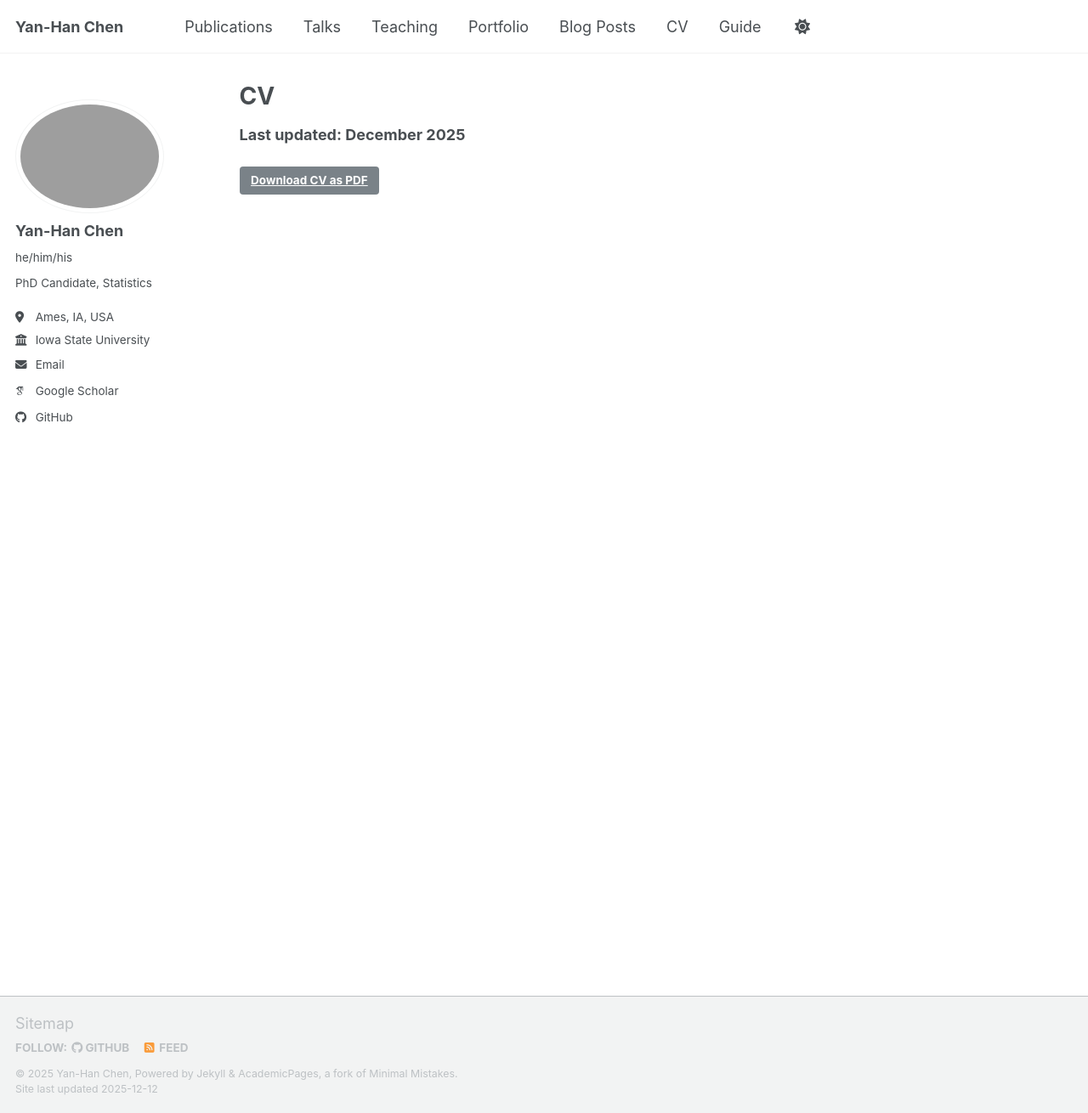
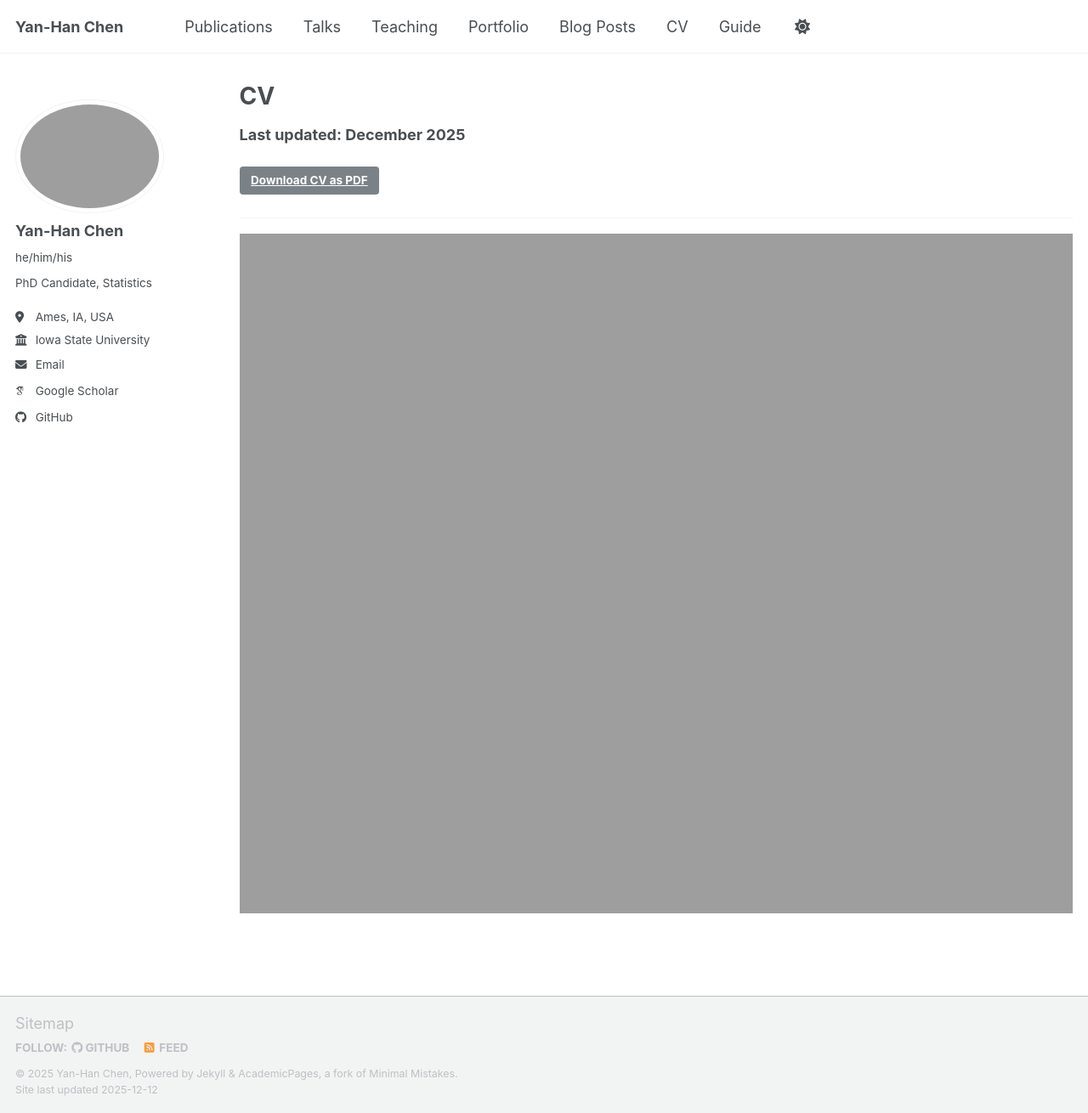
Before and after one commit to YanHanChen/YanHanChen.github.io, a Jekyll site: the page built from _pages/cv.md, in a window 1280 px wide and 1310 px high. Shown: the whole window at 85% size. Built offline with Jekyll 4.4.1, drawn with Linux system fonts in a browser that asks for light colours; some web fonts are replaced; a script bundle is joined from its source files by our own code; library files that are not in the unit come from our copies.

```diff
--- a/_pages/cv.md
+++ b/_pages/cv.md
@@ -12,6 +12,12 @@ redirect_from:
 **Last updated: December 2025**
 
 <a href="{{ base_path }}/files/cv.pdf" class="btn btn--primary">Download CV as PDF</a>
+
+---
+
+<iframe src="{{ base_path }}/files/cv.pdf" width="100%" height="800px" style="border: none;">
+  <p>Your browser does not support PDFs. <a href="{{ base_path }}/files/cv.pdf">Download the PDF</a>.</p>
+</iframe>
 
 <!-- Education
 ======
```
